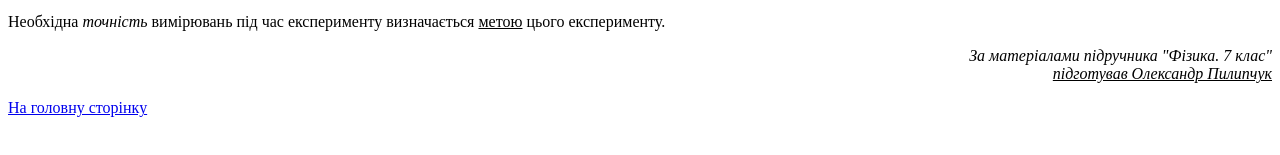
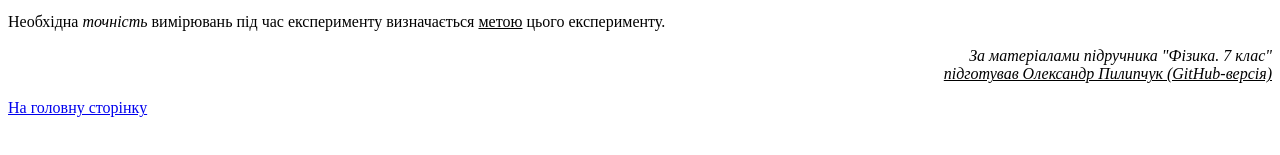
Before and after one commit to lxlalexlxl/site10, a plain HTML site: page p05.html in a window 1280 px wide. Shown: the part 265-420 px from the top of the page. Drawn offline with Linux system fonts and the light colour scheme.

Commit message:
Update p05.html
Випробування системи

```diff
--- a/p05.html
+++ b/p05.html
@@ -12,7 +12,7 @@
 <B>Відносна похибка результату вимірювання</B> дорівнює <U>відношенню абсолютної похибки до виміряного значення фізичної величини.</U> <P>
 Необхідна <I>точність</I> вимірювань під час експерименту визначається <U>метою</U> цього експерименту.
 <p align="right"> <I>За матеріалами підручника "Фізика. 7 клас"</I> <br>
-<I><U> підготував Олександр Пилипчук </U></I>
+<I><U> підготував Олександр Пилипчук (GitHub-версія) </U></I>
 </p>
 <a href=index.html> На головну сторінку </a>
 </body>
```
